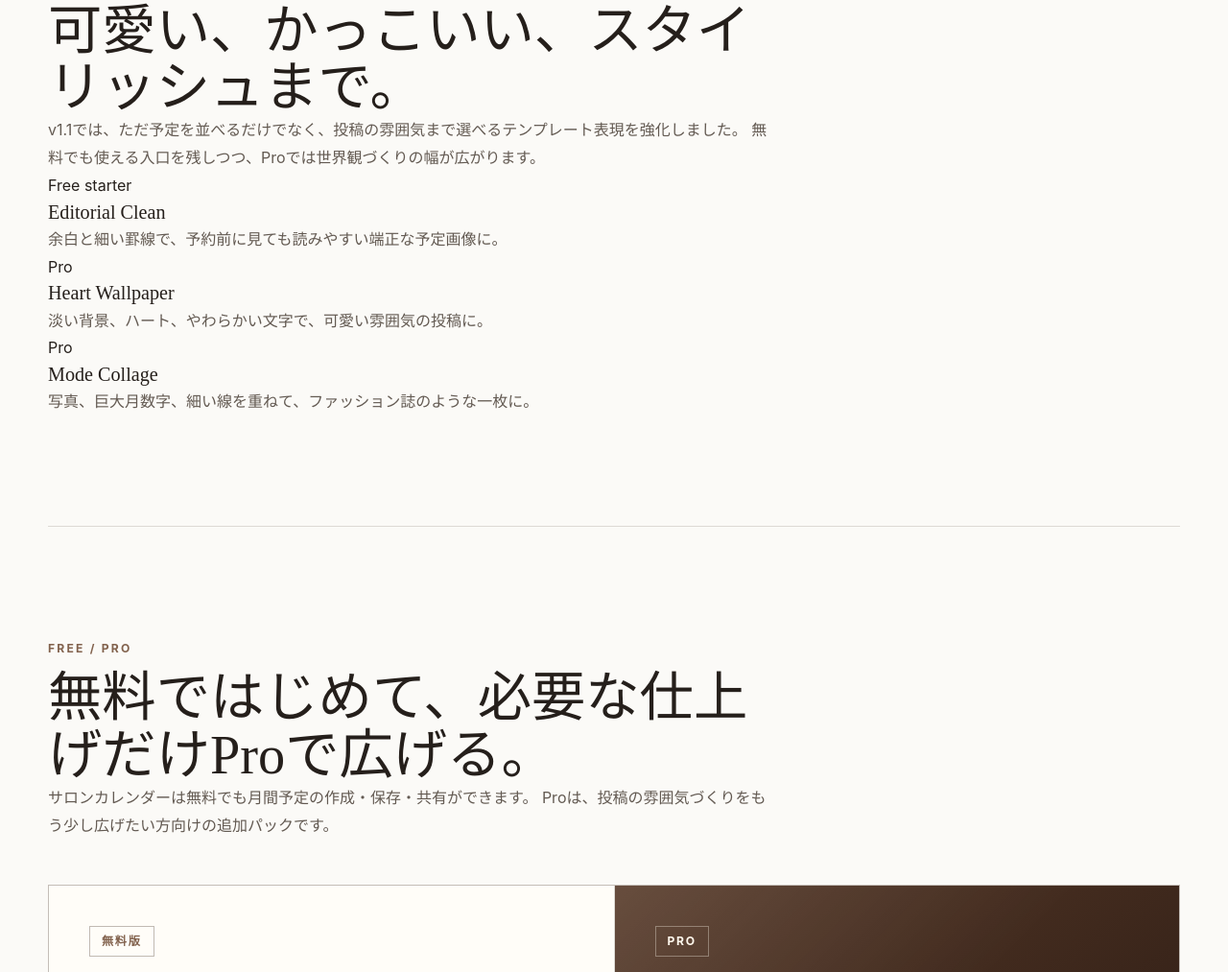
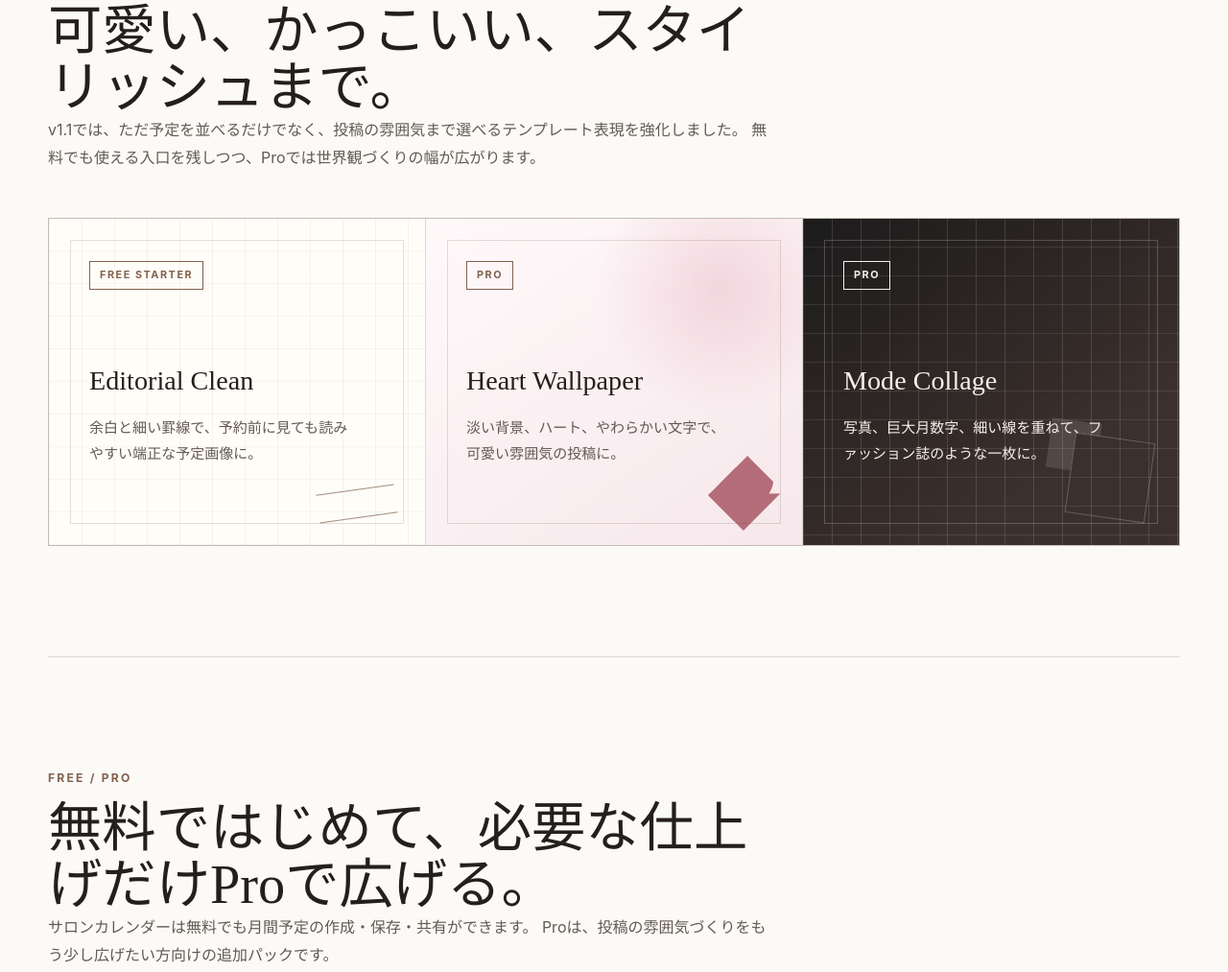
Before and after one commit to better-day-tech/salon-calendar-support, a plain HTML site: page docs/index.html in a window 1280 px wide. Shown: the part 1709-2722 px from the top of the page at 96% size. Drawn offline with Linux system fonts and the light colour scheme.

Commit message:
Update support site for v1.1 Pro positioning

```diff
--- a/docs/assets/style.css
+++ b/docs/assets/style.css
@@ -505,6 +505,131 @@ strong { font-weight: 650; }
   font-family: var(--serif);
 }
 
+.style-grid {
+  display: grid;
+  grid-template-columns: repeat(3, minmax(0, 1fr));
+  gap: 1px;
+  margin-top: 48px;
+  background: var(--line);
+  border: 1px solid var(--line);
+}
+
+.style-card {
+  min-height: 340px;
+  position: relative;
+  overflow: hidden;
+  padding: clamp(24px, 3.5vw, 42px);
+  background: var(--surface);
+}
+
+.style-card::before,
+.style-card::after {
+  content: "";
+  position: absolute;
+  pointer-events: none;
+}
+
+.style-card::before {
+  inset: 22px;
+  border: 1px solid rgba(86, 57, 40, 0.16);
+}
+
+.style-card::after {
+  right: 30px;
+  bottom: 28px;
+  width: 82px;
+  height: 82px;
+  opacity: 0.72;
+}
+
+.style-card h3,
+.style-card p,
+.style-label {
+  position: relative;
+  z-index: 1;
+}
+
+.style-card h3 {
+  margin-top: 76px;
+  font-size: clamp(1.45rem, 2.2vw, 2.15rem);
+}
+
+.style-card p {
+  max-width: 280px;
+  margin-top: 16px;
+  font-size: 0.94rem;
+}
+
+.style-label {
+  display: inline-flex;
+  min-height: 30px;
+  align-items: center;
+  padding: 0 10px;
+  border: 1px solid currentColor;
+  color: var(--brown-2);
+  font-size: 0.68rem;
+  font-weight: 750;
+  letter-spacing: 0.14em;
+  text-transform: uppercase;
+}
+
+.style-card.editorial {
+  background:
+    linear-gradient(90deg, rgba(86,57,40,0.06) 1px, transparent 1px),
+    linear-gradient(0deg, rgba(86,57,40,0.045) 1px, transparent 1px),
+    var(--surface);
+  background-size: 34px 34px;
+}
+
+.style-card.editorial::after {
+  height: 28px;
+  border-top: 1px solid var(--brown-2);
+  border-bottom: 1px solid var(--brown-2);
+  transform: rotate(-8deg);
+}
+
+.style-card.cute {
+  background:
+    radial-gradient(circle at 78% 22%, rgba(226, 162, 181, 0.34), transparent 8rem),
+    linear-gradient(145deg, #fff9fa, #f6e7eb);
+}
+
+.style-card.cute::after {
+  width: 58px;
+  height: 52px;
+  background:
+    radial-gradient(circle at 30% 30%, #9b3d4d 0 28px, transparent 29px),
+    radial-gradient(circle at 70% 30%, #9b3d4d 0 28px, transparent 29px),
+    linear-gradient(45deg, #9b3d4d 0 38px, transparent 39px);
+  transform: rotate(-45deg);
+  transform-origin: center;
+}
+
+.style-card.cool {
+  color: #f6f0e7;
+  background:
+    linear-gradient(90deg, rgba(246,240,231,0.14) 1px, transparent 1px),
+    linear-gradient(0deg, rgba(246,240,231,0.10) 1px, transparent 1px),
+    linear-gradient(145deg, #1c1b1c, #3b302c 72%);
+  background-size: 30px 30px, 30px 30px, auto;
+}
+
+.style-card.cool::before {
+  border-color: rgba(246, 240, 231, 0.22);
+}
+
+.style-card.cool::after {
+  border: 1px solid rgba(246, 240, 231, 0.34);
+  transform: rotate(8deg);
+  box-shadow: -42px -28px 0 -16px rgba(246, 240, 231, 0.18);
+}
+
+.style-card.cool h3,
+.style-card.cool p,
+.style-card.cool .style-label {
+  color: #f6f0e7;
+}
+
 .plan-grid {
   display: grid;
   grid-template-columns: repeat(2, minmax(0, 1fr));
@@ -529,6 +654,11 @@ strong { font-weight: 650; }
 
 .plan-card h3 {
   margin-top: 22px;
+}
+
+.plan-intro {
+  margin-top: 14px;
+  font-size: 0.9rem;
 }
 
 .plan-card.featured h3,
@@ -917,6 +1047,10 @@ details p {
     grid-template-columns: 1fr;
   }
 
+  .style-grid {
+    grid-template-columns: 1fr;
+  }
+
   .plan-grid {
     grid-template-columns: 1fr;
   }
```
